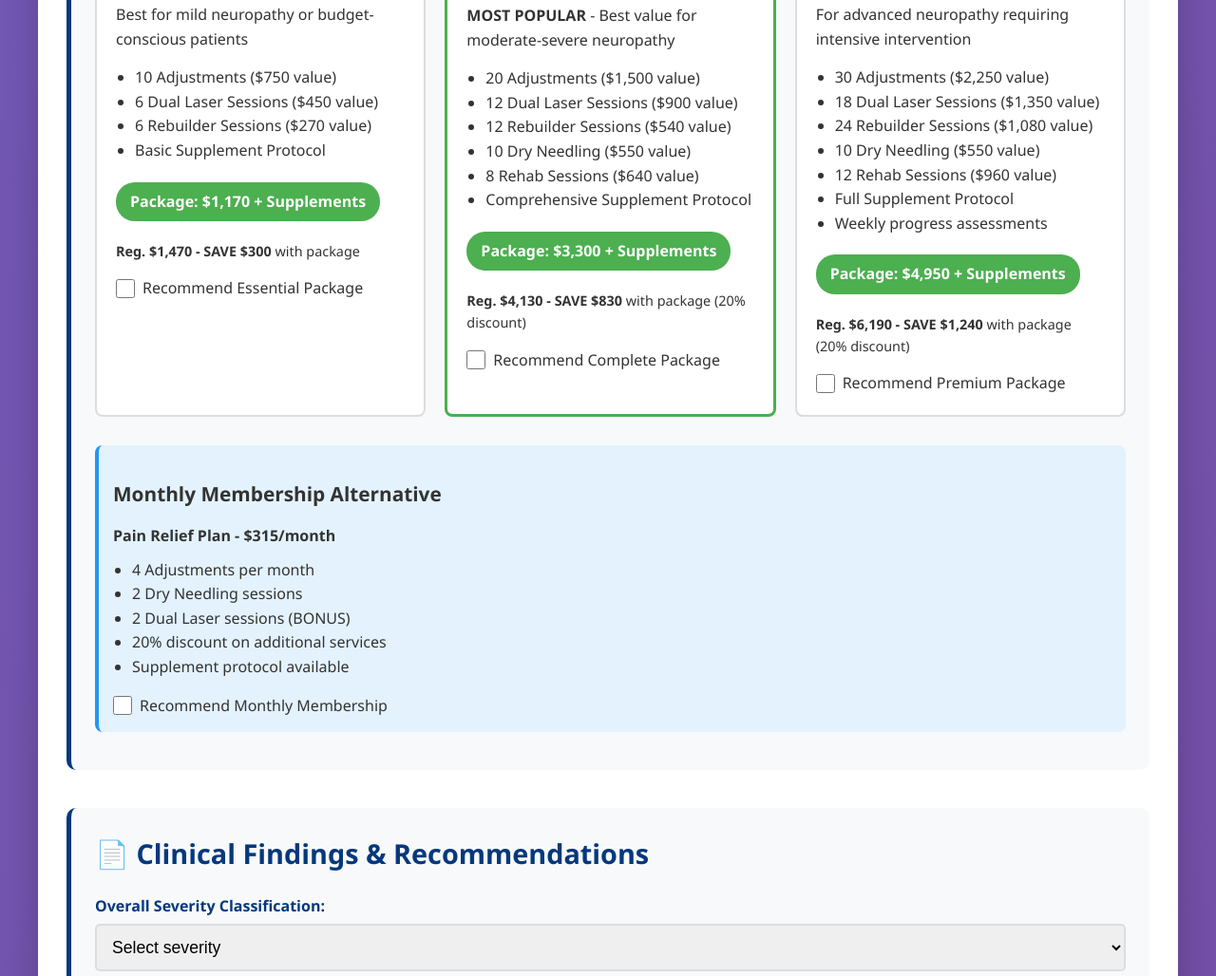
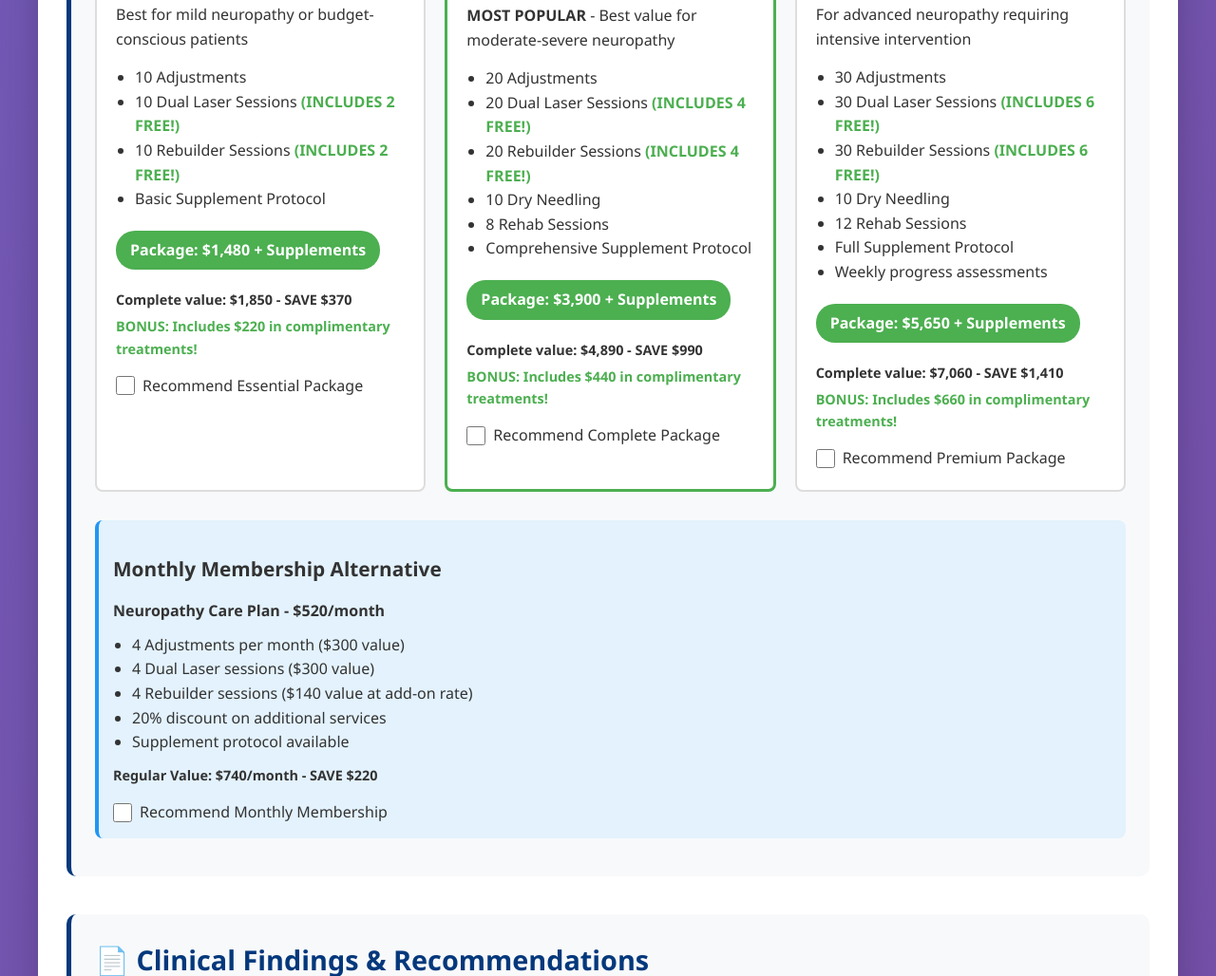
Before and after one commit to aseaydc/neuropathy-treatment-generator, a plain HTML site: page index.html in a window 1280 px wide. Shown: the part 10612-11640 px from the top of the page at 95% size. Drawn offline with Linux system fonts and the light colour scheme.

Commit message:
Update index.html

```diff
--- a/index.html
+++ b/index.html
@@ -1441,13 +1441,14 @@
                     <h4>🥉 Essential Neuropathy Package</h4>
                     <p style="margin: 15px 0;">Best for mild neuropathy or budget-conscious patients</p>
                     <ul style="padding-left: 20px; margin: 10px 0;">
-                        <li>10 Adjustments ($750 value)</li>
-                        <li>6 Dual Laser Sessions ($450 value)</li>
-                        <li>6 Rebuilder Sessions ($270 value)</li>
+                        <li>10 Adjustments</li>
+                        <li>10 Dual Laser Sessions <span style="color: #4caf50; font-weight: bold;">(INCLUDES 2 FREE!)</span></li>
+                        <li>10 Rebuilder Sessions <span style="color: #4caf50; font-weight: bold;">(INCLUDES 2 FREE!)</span></li>
                         <li>Basic Supplement Protocol</li>
                     </ul>
-                    <div class="price-tag">Package: $1,170 + Supplements</div>
-                    <p style="margin-top: 10px; font-size: 0.9em;"><strong>Reg. $1,470 - SAVE $300</strong> with package</p>
+                    <div class="price-tag">Package: $1,480 + Supplements</div>
+                    <p style="margin-top: 10px; font-size: 0.9em;"><strong>Complete value: $1,850 - SAVE $370</strong></p>
+                    <p style="margin-top: 5px; font-size: 0.9em; color: #4caf50;"><strong>BONUS: Includes $220 in complimentary treatments!</strong></p>
                     <div class="checkbox-item" style="margin-top: 15px;">
                         <input type="checkbox" id="essentialPackage">
                         <label for="essentialPackage">Recommend Essential Package</label>
@@ -1458,15 +1459,16 @@
                     <h4>🥈 Complete Neuropathy Care Package</h4>
                     <p style="margin: 15px 0;"><strong>MOST POPULAR</strong> - Best value for moderate-severe neuropathy</p>
                     <ul style="padding-left: 20px; margin: 10px 0;">
-                        <li>20 Adjustments ($1,500 value)</li>
-                        <li>12 Dual Laser Sessions ($900 value)</li>
-                        <li>12 Rebuilder Sessions ($540 value)</li>
-                        <li>10 Dry Needling ($550 value)</li>
-                        <li>8 Rehab Sessions ($640 value)</li>
+                        <li>20 Adjustments</li>
+                        <li>20 Dual Laser Sessions <span style="color: #4caf50; font-weight: bold;">(INCLUDES 4 FREE!)</span></li>
+                        <li>20 Rebuilder Sessions <span style="color: #4caf50; font-weight: bold;">(INCLUDES 4 FREE!)</span></li>
+                        <li>10 Dry Needling</li>
+                        <li>8 Rehab Sessions</li>
                         <li>Comprehensive Supplement Protocol</li>
                     </ul>
-                    <div class="price-tag">Package: $3,300 + Supplements</div>
-                    <p style="margin-top: 10px; font-size: 0.9em;"><strong>Reg. $4,130 - SAVE $830</strong> with package (20% discount)</p>
+                    <div class="price-tag">Package: $3,900 + Supplements</div>
+                    <p style="margin-top: 10px; font-size: 0.9em;"><strong>Complete value: $4,890 - SAVE $990</strong></p>
+                    <p style="margin-top: 5px; font-size: 0.9em; color: #4caf50;"><strong>BONUS: Includes $440 in complimentary treatments!</strong></p>
                     <div class="checkbox-item" style="margin-top: 15px;">
                         <input type="checkbox" id="completePackage">
                         <label for="completePackage">Recommend Complete Package</label>
@@ -1477,16 +1479,17 @@
                     <h4>🥇 Premium Neuropathy Resolution Program</h4>
                     <p style="margin: 15px 0;">For advanced neuropathy requiring intensive intervention</p>
                     <ul style="padding-left: 20px; margin: 10px 0;">
-                        <li>30 Adjustments ($2,250 value)</li>
-                        <li>18 Dual Laser Sessions ($1,350 value)</li>
-                        <li>24 Rebuilder Sessions ($1,080 value)</li>
-                        <li>10 Dry Needling ($550 value)</li>
-                        <li>12 Rehab Sessions ($960 value)</li>
+                        <li>30 Adjustments</li>
+                        <li>30 Dual Laser Sessions <span style="color: #4caf50; font-weight: bold;">(INCLUDES 6 FREE!)</span></li>
+                        <li>30 Rebuilder Sessions <span style="color: #4caf50; font-weight: bold;">(INCLUDES 6 FREE!)</span></li>
+                        <li>10 Dry Needling</li>
+                        <li>12 Rehab Sessions</li>
                         <li>Full Supplement Protocol</li>
                         <li>Weekly progress assessments</li>
                     </ul>
-                    <div class="price-tag">Package: $4,950 + Supplements</div>
-                    <p style="margin-top: 10px; font-size: 0.9em;"><strong>Reg. $6,190 - SAVE $1,240</strong> with package (20% discount)</p>
+                    <div class="price-tag">Package: $5,650 + Supplements</div>
+                    <p style="margin-top: 10px; font-size: 0.9em;"><strong>Complete value: $7,060 - SAVE $1,410</strong></p>
+                    <p style="margin-top: 5px; font-size: 0.9em; color: #4caf50;"><strong>BONUS: Includes $660 in complimentary treatments!</strong></p>
                     <div class="checkbox-item" style="margin-top: 15px;">
                         <input type="checkbox" id="premiumPackage">
                         <label for="premiumPackage">Recommend Premium Package</label>
@@ -1496,14 +1499,15 @@
 
             <div class="info-box" style="margin-top: 30px;">
                 <h3>Monthly Membership Alternative</h3>
-                <p><strong>Pain Relief Plan - $315/month</strong></p>
+                <p><strong>Neuropathy Care Plan - $520/month</strong></p>
                 <ul style="padding-left: 20px; margin: 10px 0;">
-                    <li>4 Adjustments per month</li>
-                    <li>2 Dry Needling sessions</li>
-                    <li>2 Dual Laser sessions (BONUS)</li>
+                    <li>4 Adjustments per month ($300 value)</li>
+                    <li>4 Dual Laser sessions ($300 value)</li>
+                    <li>4 Rebuilder sessions ($140 value at add-on rate)</li>
                     <li>20% discount on additional services</li>
                     <li>Supplement protocol available</li>
                 </ul>
+                <p style="margin-top: 10px; font-size: 0.9em;"><strong>Regular Value: $740/month - SAVE $220</strong></p>
                 <div class="checkbox-item" style="margin-top: 15px;">
                     <input type="checkbox" id="membershipPlan">
                     <label for="membershipPlan">Recommend Monthly Membership</label>
@@ -2205,29 +2209,33 @@ li{margin:4px 0;font-size:14px}
             if (document.getElementById('essentialPackage')?.checked) {
                 hasTreatments = true;
                 treatmentHTML += `<div class="treatment-card" style="border-left-color:#28a745"><h4>✅ RECOMMENDED: Essential Package</h4>
-                <p><strong>Price:</strong> $1,170 + Supplements (Save $300)</p>
-                <ul><li>10 Adjustments</li><li>6 Dual Laser Sessions</li><li>6 Rebuilder Sessions</li><li>Basic Supplement Protocol</li></ul></div>`;
+                <p><strong>Price:</strong> $1,480 + Supplements (SAVE $370)</p>
+                <ul><li>10 Adjustments</li><li>10 Dual Laser (INCLUDES 2 FREE!)</li><li>10 Rebuilder (INCLUDES 2 FREE!)</li><li>Basic Supplement Protocol</li></ul>
+                <p style="font-size:0.9em;color:#4caf50"><strong>BONUS: $220 in complimentary treatments!</strong></p></div>`;
             }
 
             if (document.getElementById('completePackage')?.checked) {
                 hasTreatments = true;
                 treatmentHTML += `<div class="treatment-card" style="border:3px solid #28a745"><h4>⭐ RECOMMENDED: Complete Care Package - MOST POPULAR</h4>
-                <p><strong>Price:</strong> $3,300 + Supplements (Save $830)</p>
-                <ul><li>20 Adjustments</li><li>12 Dual Laser Sessions</li><li>12 Rebuilder Sessions</li><li>10 Dry Needling</li><li>8 Functional Rehab</li><li>Comprehensive Supplements</li></ul></div>`;
+                <p><strong>Price:</strong> $3,900 + Supplements (SAVE $990)</p>
+                <ul><li>20 Adjustments</li><li>20 Dual Laser (INCLUDES 4 FREE!)</li><li>20 Rebuilder (INCLUDES 4 FREE!)</li><li>10 Dry Needling</li><li>8 Functional Rehab</li><li>Comprehensive Supplements</li></ul>
+                <p style="font-size:0.9em;color:#4caf50"><strong>BONUS: $440 in complimentary treatments!</strong></p></div>`;
             }
 
             if (document.getElementById('premiumPackage')?.checked) {
                 hasTreatments = true;
                 treatmentHTML += `<div class="treatment-card" style="border-left-color:#ffc107"><h4>🥇 RECOMMENDED: Premium Resolution Program</h4>
-                <p><strong>Price:</strong> $4,950 + Supplements (Save $1,240)</p>
-                <ul><li>30 Adjustments</li><li>18 Dual Laser</li><li>24 Rebuilder</li><li>10 Dry Needling</li><li>12 Rehab</li><li>Full Supplements</li><li>Weekly Assessments</li></ul></div>`;
+                <p><strong>Price:</strong> $5,650 + Supplements (SAVE $1,410)</p>
+                <ul><li>30 Adjustments</li><li>30 Dual Laser (INCLUDES 6 FREE!)</li><li>30 Rebuilder (INCLUDES 6 FREE!)</li><li>10 Dry Needling</li><li>12 Rehab</li><li>Full Supplements</li><li>Weekly Assessments</li></ul>
+                <p style="font-size:0.9em;color:#4caf50"><strong>BONUS: $660 in complimentary treatments!</strong></p></div>`;
             }
 
             if (document.getElementById('membershipPlan')?.checked) {
                 hasTreatments = true;
-                treatmentHTML += `<div class="treatment-card" style="border-left-color:#1976d2"><h4>RECOMMENDED: Pain Relief Plan - Monthly Membership</h4>
-                <p><strong>Monthly:</strong> $315/month</p>
-                <ul><li>4 Adjustments</li><li>2 Dry Needling</li><li>2 Laser (BONUS)</li><li>20% off additional services</li></ul></div>`;
+                treatmentHTML += `<div class="treatment-card" style="border-left-color:#1976d2"><h4>RECOMMENDED: Neuropathy Care Plan - Monthly Membership</h4>
+                <p><strong>Monthly:</strong> $520/month</p>
+                <ul><li>4 Adjustments</li><li>4 Dual Laser</li><li>4 Rebuilder</li><li>20% off additional services</li></ul>
+                <p style="font-size:0.9em"><strong>Value:</strong> $740/month - SAVE $220</p></div>`;
             }
 
             if (hasTreatments) {
```
